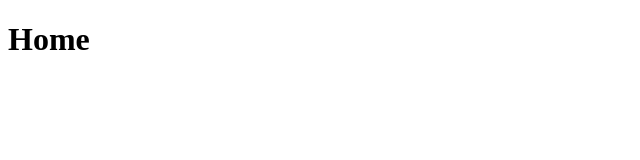
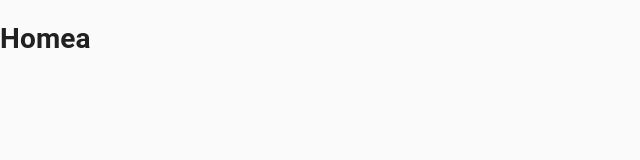
Before and after one commit to eduvvz/notes, a Next.js app: page / in a window 1280 px wide. Shown: the top 160 px of the page, without its empty margins (0-640 px from the left). Built offline with nearby package versions, Linux system fonts and the light colour scheme.

Commit message:
create layout component

```diff
--- a/package.json
+++ b/package.json
@@ -3,9 +3,12 @@
   "version": "0.1.0",
   "private": true,
   "dependencies": {
+    "@material-ui/core": "^4.11.0",
+    "@material-ui/styles": "^4.10.0",
     "@testing-library/jest-dom": "^4.2.4",
     "@testing-library/react": "^11.0.2",
     "@testing-library/user-event": "^7.1.2",
+    "babel-plugin-module-resolver": "^4.0.0",
     "next": "^9.5.3",
     "prop-types": "^15.7.2",
     "react": "^16.13.1",
--- /dev/null
+++ b/src/components/Layout/index.js
@@ -0,0 +1,29 @@
+import React from 'react';
+import PropTypes from 'prop-types';
+import CssBaseline from '@material-ui/core/CssBaseline';
+import { Provider } from 'react-redux';
+import { createMuiTheme } from '@material-ui/core/styles';
+import { ThemeProvider } from '@material-ui/styles';
+import store from '../../store';
+import newTheme from './theme';
+
+const theme = createMuiTheme({
+  ...newTheme,
+});
+
+const Layout = ({ children }) => {
+  return (
+    <Provider store={store}>
+      <ThemeProvider theme={theme}>
+        <CssBaseline />
+        <main id="main">{children}</main>
+      </ThemeProvider>
+    </Provider>
+  );
+};
+
+Layout.propTypes = {
+  children: PropTypes.node,
+};
+
+export default Layout;
--- /dev/null
+++ b/src/components/Layout/theme.js
@@ -0,0 +1 @@
+export default {};
--- a/src/pages/index.js
+++ b/src/pages/index.js
@@ -1,11 +1,14 @@
 import React from 'react';
+import Layout from '../components/Layout';
 
-function App() {
+function Home() {
   return (
-    <div className="App">
-      <h1>Home</h1>
-    </div>
+    <Layout>
+      <div className="App">
+        <h1>Homea</h1>
+      </div>
+    </Layout>
   );
 }
 
-export default App;
+export default Home;
```
Also changed, not shown: .eslintrc.js, 1 other file (tests, documents, lock files or other folders).
